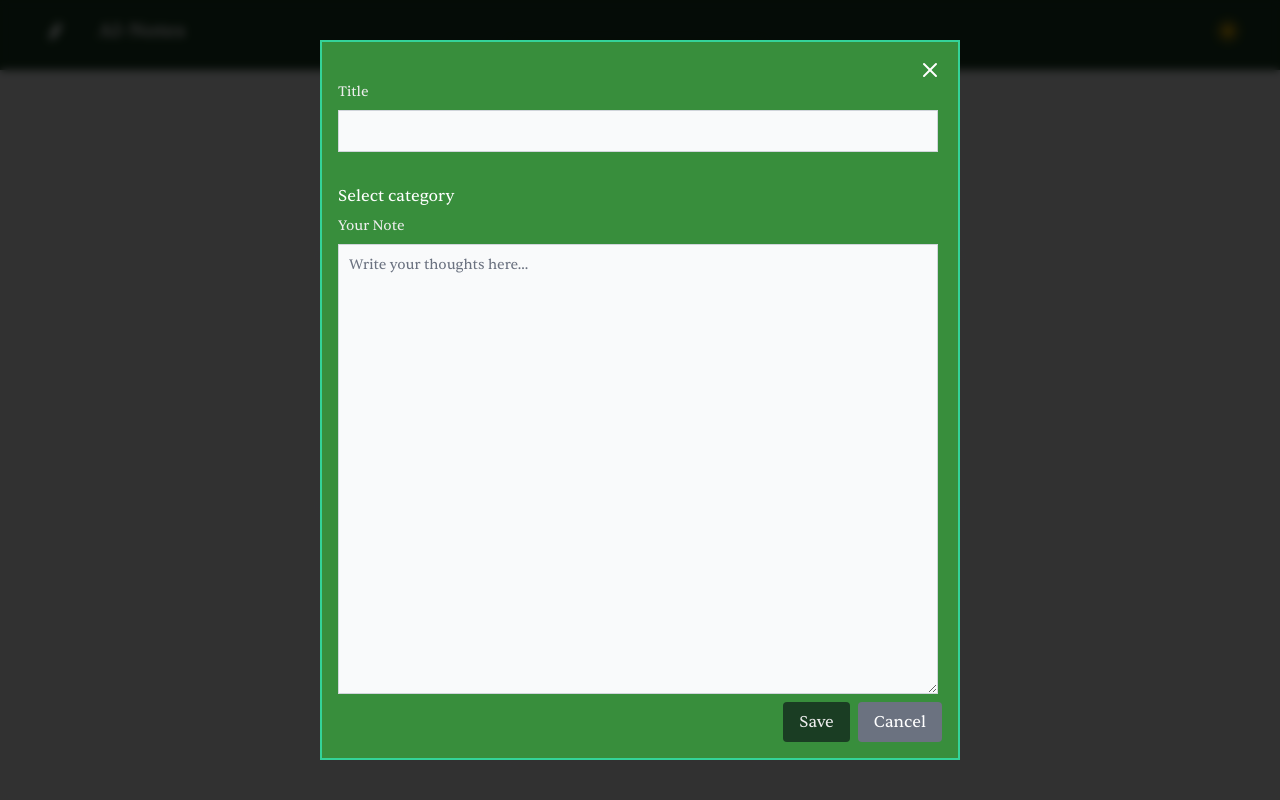
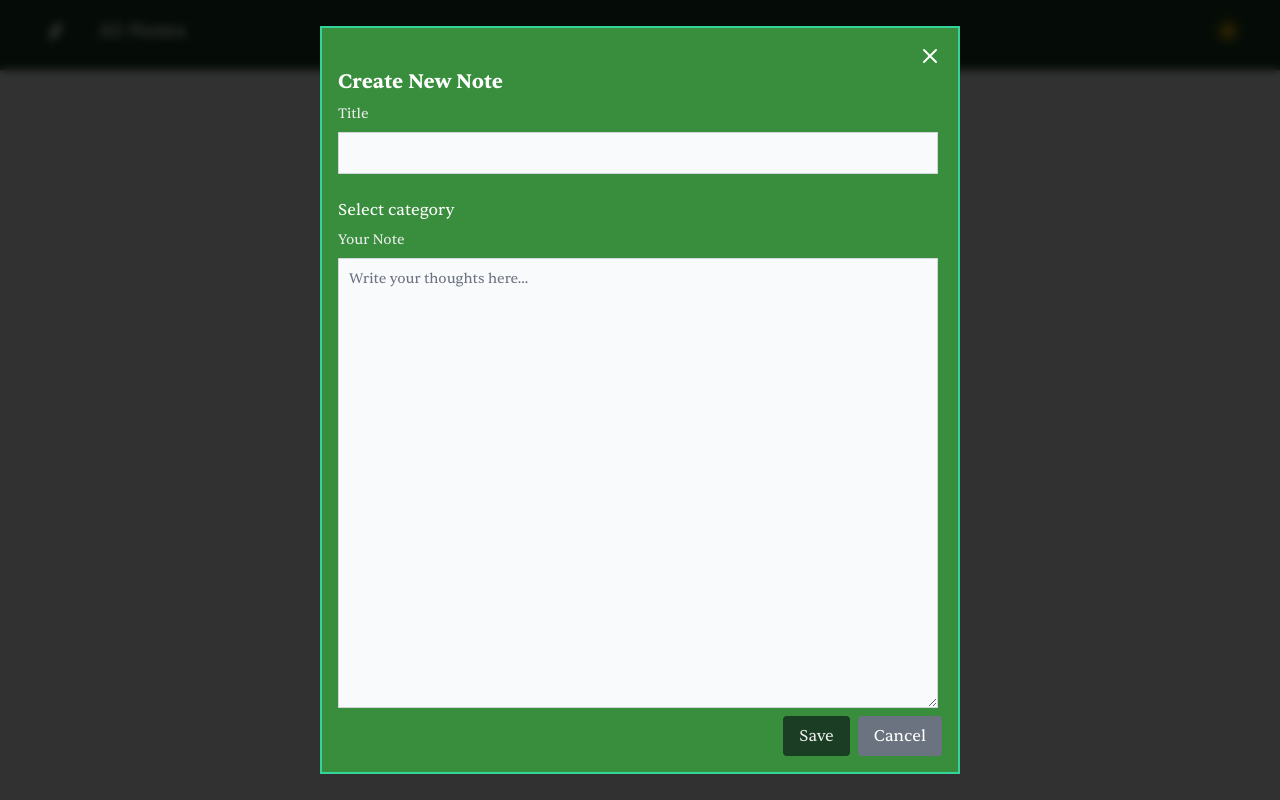
Before and after one commit to N-Nilashan/note-taker, a Next.js app: page /dashboard in a window 1280 px wide. Both pictures are taken after a click on the button "Add Note". Built offline with nearby package versions, Linux system fonts and the light colour scheme.

Commit message:
added functionality to the edit button

```diff
--- a/app/_components/CreateNote.jsx
+++ b/app/_components/CreateNote.jsx
@@ -1,75 +1,92 @@
 import { X } from "lucide-react";
-import React, { useState } from "react";
+import React, { useEffect, useState } from "react";
 
-export default function CreateNote({ isOpen, onClose,addNote  }) {
+export default function CreateNote({ isOpen, onClose, addNote, currentNote, updateNote }) {
+  // All state hooks at the top level
+  const [title, setTitle] = useState("");
+  const [content, setContent] = useState("");
 
-  const [title,setTitle]=useState("");
-  const [content,setContent]=useState("");
+  // useEffect to handle form population when editing
+  useEffect(() => {
+    if (currentNote && isOpen) {
+      // Populate form fields with the note being edited
+      setTitle(currentNote.title || "");
+      setContent(currentNote.content || "");
+    } else if (!isOpen) {
+      // Reset form when closing
+      setTitle("");
+      setContent("");
+    }
+  }, [currentNote, isOpen]);
 
-  if (!isOpen) return null; // Don't render if not open
+  // Conditional return AFTER all hooks are defined
+  if (!isOpen) return null;
 
-  const handleSave=()=>{
+  // Handle saving (both new notes and edits)
+  const handleSave = () => {
     if (!title.trim() || !content.trim()) return; // Prevent empty notes
-    addNote({title,content})
-    setTitle("")
-    setContent("")
-    onClose()
+
+    if (currentNote) {
+      // We're editing an existing note
+      updateNote({ title, content }, currentNote.index);
+    } else {
+      // We're creating a new note
+      addNote({ title, content });
+    }
+
+    // Reset and close
+    onClose();
   };
 
   return (
-
     <>
       {/* Dark background overlay */}
       <div className="fixed inset-0 bg-black bg-opacity-80 backdrop-blur-sm z-10"></div>
       <div className="p-4 z-20 rounded-lg border-2 w-[640px] dark:bg-emerald-900 bg-dbtn border-emerald-400 text-white fixed top-1/2 left-1/2 transform -translate-x-1/2 -translate-y-1/2">
         <span className="flex justify-end">
-            <button className="  text-white text-lg" onClick={onClose}>
+          <button className="text-white text-lg" onClick={onClose}>
             <X/>
           </button>
         </span>
         <div className="flex justify-between items-center mb-2">
+          {/* Show different title based on whether we're editing or creating */}
+          <h2 className="text-xl font-bold text-white">
+            {currentNote ? "Edit Note" : "Create New Note"}
+          </h2>
+        </div>
 
         <div className="mb-6">
-
           <label htmlFor="default-input" className="block mb-2 text-sm font-medium text-secondary dark:text-white">Title</label>
-
-
-
           <input
             type="text"
             id="default-input"
             className="bg-gray-50 border border-gray-300 text-gray-900 text-sm rounded-lg focus:ring-blue-500 focus:border-blue-500 block w-[600px] p-2.5 dark:bg-gray-700 dark:border-gray-600 dark:placeholder-gray-400 dark:text-white dark:focus:ring-blue-500 dark:focus:border-blue-500"
             value={title}
-              onChange={(e)=>setTitle(e.target.value)}
+            onChange={(e) => setTitle(e.target.value)}
           />
-
-
-
         </div>
 
-          </div>
         <p className="text-md font-medium mb-2">Select category</p>
 
         <label htmlFor="message" className="block mb-2 text-sm font-medium text-secondary dark:text-white">Your Note</label>
         <textarea
           id="message"
           rows="4"
-          className="block p-2.5 w-[600px] h-[450px] text-sm text-gray-900 bg-gray-50 rounded-lg border border-gray-300 focus:ring-emerald-500 focus:border-emerald-500 dark:bg-gray-700 dark:border-emerald-500 dark:placeholder-gray-400 dark:text-white dark:emerald-500 dark:focus:border-blue-500" placeholder="Write your thoughts here..."
+          className="block p-2.5 w-[600px] h-[450px] text-sm text-gray-900 bg-gray-50 rounded-lg border border-gray-300 focus:ring-emerald-500 focus:border-emerald-500 dark:bg-gray-700 dark:border-emerald-500 dark:placeholder-gray-400 dark:text-white dark:emerald-500 dark:focus:border-blue-500"
+          placeholder="Write your thoughts here..."
           value={content}
-          onChange={(e)=>setContent(e.target.value)}
-
-          >
-
-          </textarea>
+          onChange={(e) => setContent(e.target.value)}
+        ></textarea>
 
         <div className="flex justify-end gap-2 mt-2">
-            <button onClick={handleSave} className="px-4 py-2 bg-primary text-secondary rounded">Save</button>
+          <button onClick={handleSave} className="px-4 py-2 bg-primary text-secondary rounded">
+            {currentNote ? "Update" : "Save"}
+          </button>
           <button className="px-4 py-2 bg-gray-500 text-white rounded" onClick={onClose}>
             Cancel
           </button>
         </div>
       </div>
-
     </>
   );
 }
--- a/app/_components/TextCard.jsx
+++ b/app/_components/TextCard.jsx
@@ -2,7 +2,7 @@
 import { useState } from 'react';
 import { Loader2 } from 'lucide-react';
 
-const TextCard = ({ title, content, onDelete }) => {
+const TextCard = ({ title, content, onDelete,onEdit }) => {
   const [summary, setSummary] = useState('');
   const [loading, setLoading] = useState(false);
 
@@ -47,7 +47,9 @@ const TextCard = ({ title, content, onDelete }) => {
         )}
       </div>
       <div className='flex mt-3 items-center justify-evenly font-semibold'>
-        <button className='rounded-3xl w-[70px] p-2 text-secondary bg-dbtn hover:bg-emerald-900 dark:hover:bg-emerald-900 dark:bg-primary'>
+        <button
+        onClick={onEdit}
+        className='rounded-3xl w-[70px] p-2 text-secondary bg-dbtn hover:bg-emerald-900 dark:hover:bg-emerald-900 dark:bg-primary'>
           Edit
         </button>
         <button
--- a/app/dashboard/page.jsx
+++ b/app/dashboard/page.jsx
@@ -9,33 +9,59 @@ import CreateNote from '../_components/CreateNote';
 const page = () => {
   const [isOpen, setIsOpen] = useState(false);
   const [notes, setNotes] = useState([]);
-  const deleteNote = (indexToDelete)=>{
-    setNotes(notes.filter((_,index)=> index !== indexToDelete));
+  const [currentNote, setCurrentNote] = useState(null);
+
+  const deleteNote = (indexToDelete) => {
+    setNotes(notes.filter((_, index) => index !== indexToDelete));
   };
 
-  const addNote = (newNote)=>{
-    setNotes([...notes,newNote]); // Add new note to the list
-  }
+  const addNote = (newNote) => {
+    setNotes([...notes, {id: Date.now(), ...newNote}]);
+  };
 
+  // New function to handle editing a note
+  const editNote = (note, index) => {
+    setCurrentNote({...note, index});
+    setIsOpen(true);
+  };
+
+  // New function to handle updating a note
+  const updateNote = (updatedNote, index) => {
+    const updatedNotes = [...notes];
+    updatedNotes[index] = {...updatedNotes[index], ...updatedNote};
+    setNotes(updatedNotes);
+  };
+
+  // Function to handle closing the modal and resetting currentNote
+  const handleCloseModal = () => {
+    setIsOpen(false);
+    setCurrentNote(null);
+  };
 
   return (
     <>
       <div>
-      <Navbar
-        customButton={
-          <UserButton showName />
-        }
+        <Navbar customButton={<UserButton showName />} />
+      </div>
+
+      <div className='flex items-center justify-center gap-6 p-5'>
+        <div>
+          <button
+            className="bg-dbtn hover:bg-emerald-900 dark:hover:bg-emerald-900 dark:bg-primary text-secondary font-myfont font-bold text-lg text-[1.5rem] gap-2 flex items-center rounded-3xl p-4"
+            onClick={() => setIsOpen(true)}
+          >
+            <Pencil/>Add Note
+          </button>
+          <CreateNote
+            isOpen={isOpen}
+            onClose={handleCloseModal}
+            addNote={addNote}
+            currentNote={currentNote}
+            updateNote={updateNote}
           />
         </div>
-      <div className='flex  items-center justify-center gap-6 p-5'>
-        <div>
-          <button  className="bg-dbtn hover:bg-emerald-900 dark:hover:bg-emerald-900 dark:bg-primary text-secondary font-myfont font-bold text-lg text-[1.5rem] gap-2 flex items-center rounded-3xl p-4"
-              onClick={() => setIsOpen(true)}>
-              <Pencil/>Add Note
-            </button>
-            <CreateNote isOpen={isOpen} onClose={() => setIsOpen(false)} addNote={addNote}/>
-        </div>
 
+        {/* Other buttons */}
         <button className='bg-dbtn hover:bg-emerald-900 dark:hover:bg-emerald-900 dark:bg-primary text-secondary font-myfont font-bold text-lg text-[1.5rem] gap-2 flex items-center rounded-3xl p-4'>
           <Pin/>Pinned Notes
         </button>
@@ -43,32 +69,26 @@ const page = () => {
           <Search/>Search Notes
         </button>
       </div>
-      <div className='flex items-center justify-center gap-6 '>
-        <button className='rounded-3xl p-3 w-[100px] bg-dbtn hover:bg-emerald-900 dark:hover:bg-emerald-900 dark:bg-primary text-secondary font-semibold'>
-          All
-        </button>
-        <button className='rounded-3xl p-3 w-[100px] bg-dbtn hover:bg-emerald-900 dark:hover:bg-emerald-900 dark:bg-primary text-secondary font-semibold'>
-          Work
-        </button>
-        <button className='rounded-3xl p-3 w-[100px] bg-dbtn hover:bg-emerald-900 dark:hover:bg-emerald-900 dark:bg-primary text-secondary font-semibold'>
-          Study
-        </button>
-        <button className='rounded-3xl p-3 flex items-center justify-center w-[180px] bg-dbtn hover:bg-emerald-900 dark:hover:bg-emerald-900 dark:bg-primary text-secondary font-semibold'>
-         <Plus/> Create Category
-        </button>
+
+      {/* Category buttons */}
+      <div className='flex items-center justify-center gap-6'>
+        {/* Your existing category buttons */}
       </div>
-      <div className='p-10  grid grid-cols-3'>
-        {notes.map((note,index)=>(
+
+      {/* Notes grid */}
+      <div className='p-10 grid grid-cols-3'>
+        {notes.map((note, index) => (
           <TextCard
             key={index}
             title={note.title}
             content={note.content}
-          onDelete = {()=>deleteNote( index)}
+            onDelete={() => deleteNote(index)}
+            onEdit={() => editNote(note, index)}
           />
         ))}
       </div>
     </>
-  )
-}
+  );
+};
 
-export default page
+export default page;
--- a/package.json
+++ b/package.json
@@ -20,6 +20,7 @@
     "class-variance-authority": "^0.7.1",
     "clsx": "^2.1.1",
     "lucide-react": "^0.475.0",
+    "mongoose": "^8.10.1",
     "next": "^14.0.4",
     "openai": "^4.85.1",
     "react": "^18.3.1",
```
Also changed, not shown: 1 other file (tests, documents, lock files or other folders). Lines whose indentation alone changed are shown as unchanged.
